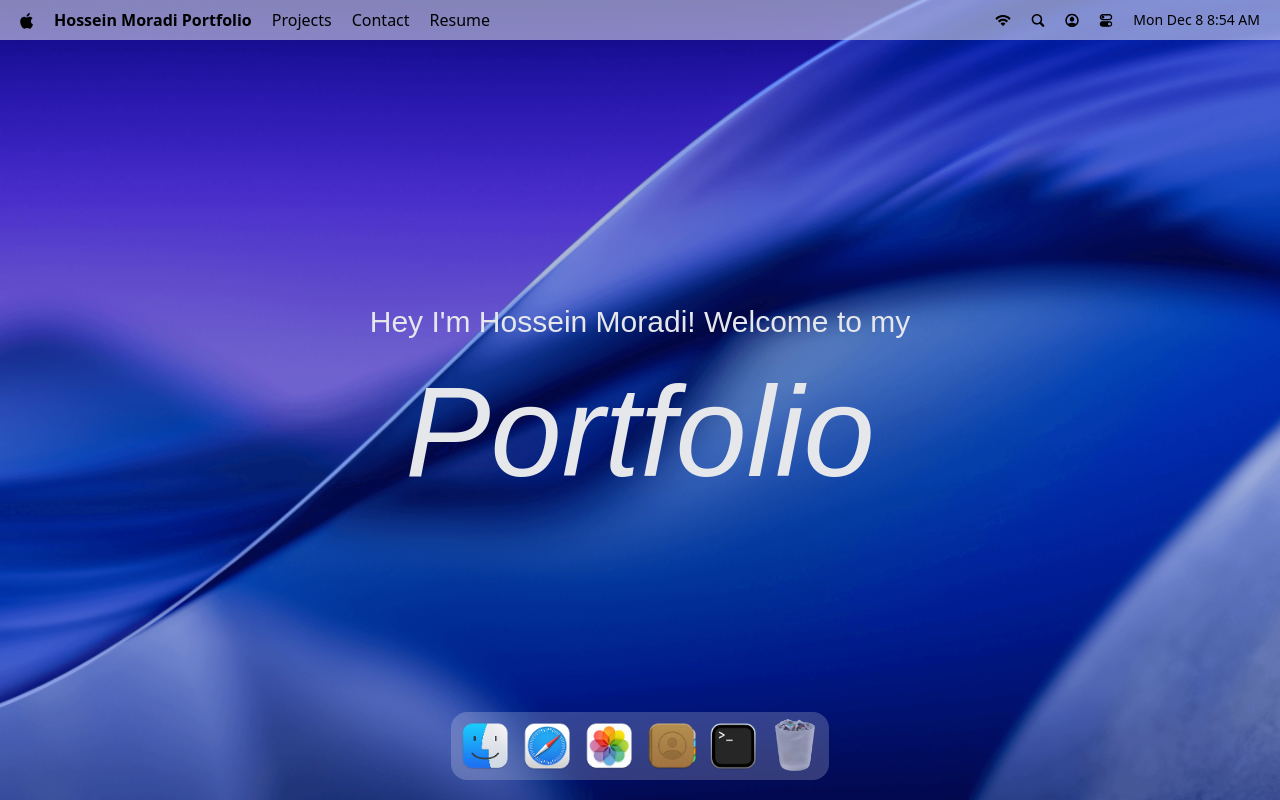
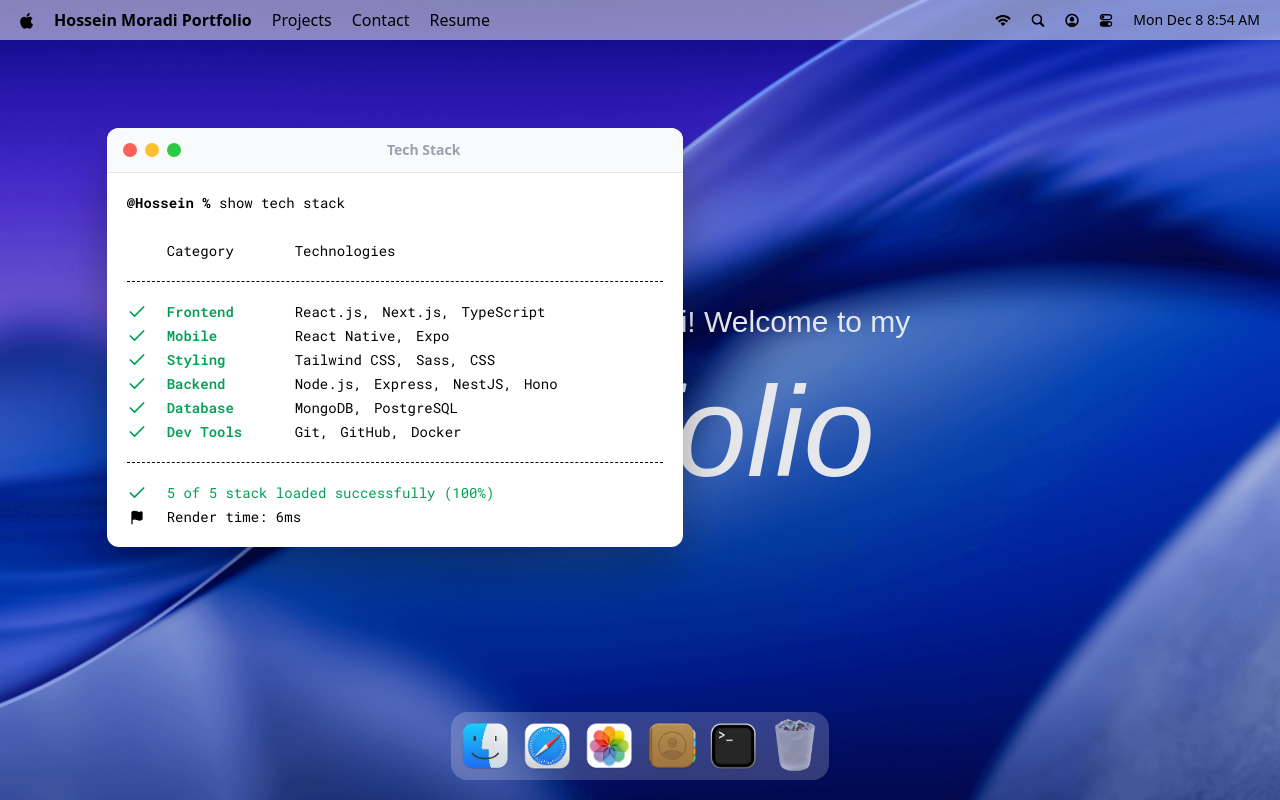
Before and after one commit to ho3inmoradiii/MacOs-Portfolio, a React (Vite) app: page / in a window 1280 px wide. Both pictures are taken after a click on the button 733 px from the left and 746 px from the top of the page. Built offline with nearby package versions, Linux system fonts and the light colour scheme; a web font is replaced by a local one.

Commit message:
implement a hoc for managing window stats and add the first window - terminal'

```diff
--- a/src/App.jsx
+++ b/src/App.jsx
@@ -1,4 +1,10 @@
+import { Draggable } from "gsap/Draggable";
+import {gsap} from "gsap";
+
 import { Navbar, Welcome, Dock } from "@components"
+import { Terminal } from "@windows";
+
+gsap.registerPlugin(Draggable);
 
 const App = () => {
     return <>
@@ -6,6 +12,8 @@
             <Navbar />
             <Welcome />
             <Dock />
+
+            <Terminal />
         </main>
     </>
 }
--- a/src/components/Dock.jsx
+++ b/src/components/Dock.jsx
@@ -1,5 +1,5 @@
 import {useRef} from "react";
-import {dockApps} from "@constants/index.js";
+import {dockApps} from "@constants";
 import { Tooltip } from 'react-tooltip'
 import {useGSAP} from "@gsap/react";
 import {gsap} from "gsap";
@@ -24,7 +24,6 @@
         } else {
             openWindow(app.id);
         }
-        console.log(windows);
     };
 
     useGSAP(() => {
--- /dev/null
+++ b/src/components/WindowControls.jsx
@@ -0,0 +1,13 @@
+import useWindowStore from "@store/window.js";
+
+const WindowControls = ({ target }) => {
+    const { closeWindow } = useWindowStore();
+
+    return <div id="window-controls">
+        <div className="close" onClick={() => closeWindow(target)} />
+        <div className="minimize" />
+        <div className="maximize" />
+    </div>
+}
+
+export default WindowControls;
--- a/src/components/index.js
+++ b/src/components/index.js
@@ -2,5 +2,6 @@
 import Welcome from "@components/Welcome.jsx";
 import ReactiveText from "@components/ReactiveText.jsx";
 import Dock from "@components/Dock.jsx";
+import WindowControls from "@components/WindowControls.jsx";
 
-export { Navbar, Welcome, ReactiveText, Dock };
+export { Navbar, Welcome, ReactiveText, Dock, WindowControls };
--- /dev/null
+++ b/src/hoc/WindowWrapper.jsx
@@ -0,0 +1,60 @@
+import useWindowStore from "@store/window.js";
+import {useLayoutEffect, useRef} from "react";
+import {useGSAP} from "@gsap/react";
+import { gsap } from "gsap";
+import { Draggable } from "gsap/Draggable";
+
+const WindowWrapper = (Component, windowKey) => {
+    const Wrapped = (props) => {
+        const { focusWindow, windows } = useWindowStore();
+        const { isOpen, zIndex } = windows[windowKey];
+        const windowRef = useRef(null);
+
+        useGSAP(() => {
+            const el = windowRef.current;
+            if (!el || !isOpen) return;
+
+            el.style.display = "block";
+
+            gsap.fromTo(
+                el,
+                { scale: 0.8, opacity: 0, y: 40 },
+                { scale: 1, opacity: 1, y: 0, duration: 0.4, ease: "power3.out" },
+            )
+        }, [isOpen]);
+
+        useGSAP(() => {
+            const el = windowRef.current;
+            if (!el) return;
+
+            const [instance] = Draggable.create(el,
+                { onPress: () => focusWindow(windowKey)
+            });
+
+            return () => instance.kill();
+        }, []);
+
+        useLayoutEffect(() => {
+            const el = windowRef.current;
+            if (!el) return;
+            el.style.display = isOpen ? "block" : "none";
+        }, [isOpen]);
+
+        return (
+            <section
+                id={windowKey}
+                ref={windowRef}
+                style={{ zIndex }}
+                className="absolute"
+            >
+                <Component {...props} />
+            </section>
+        )
+    }
+
+    Wrapped.displayName = `WindowWrapper(${Component.displayName || Component.name || "Component"}}`;
+
+    return Wrapped;
+}
+
+export default WindowWrapper;
--- /dev/null
+++ b/src/windows/Terminal.jsx
@@ -0,0 +1,55 @@
+import WindowWrapper from "@hoc/WindowWrapper.jsx";
+import {techStack} from "@constants/index.js";
+import {Check, Flag} from "lucide-react";
+import {WindowControls} from "@components";
+
+const Terminal = () => {
+    return(
+        <>
+            <div id="window-header">
+                <WindowControls target="terminal" />
+                <h2>Tech Stack</h2>
+            </div>
+
+            <div className="techstack">
+                <p>
+                    <span className="font-bold">@Hossein % </span>
+                    show tech stack
+                </p>
+
+                <div className="label">
+                    <p className="w-32">Category</p>
+                    <p>Technologies</p>
+                </div>
+
+                <ul className="content">
+                    {techStack.map(({ category, items }) => (
+                        <li key={category} className="flex items-center">
+                            <Check className="check" size={20} />
+                            <h3>{category}</h3>
+                            <ul>
+                                {items.map((item, i) => (
+                                    <li key={i}>{item}{i < items.length -1 ? "," : ""}</li>
+                                ))}
+                            </ul>
+                        </li>
+                    ))}
+                </ul>
+
+                <div className="footnote">
+                    <p>
+                        <Check size={20} /> 5 of 5 stack loaded successfully (100%)
+                    </p>
+                    <p className="text-black">
+                        <Flag size={15} fill="black" />
+                        Render time: 6ms
+                    </p>
+                </div>
+            </div>
+        </>
+    )
+}
+
+const TerminalWindow = WindowWrapper(Terminal, "terminal");
+
+export default TerminalWindow;
--- /dev/null
+++ b/src/windows/index.js
@@ -0,0 +1,3 @@
+import Terminal from "@windows/Terminal.jsx";
+
+export { Terminal };
--- a/vite.config.js
+++ b/vite.config.js
@@ -15,7 +15,7 @@
       "@store": resolve(rootDir, "src/store"),
       "@constants": resolve(rootDir, "src/constants"),
       "@hoc": resolve(rootDir, "src/hoc"),
-      "@windows": resolve(rootDir, "src/widows"),
+      "@windows": resolve(rootDir, "src/windows"),
     }
   }
 })
```
